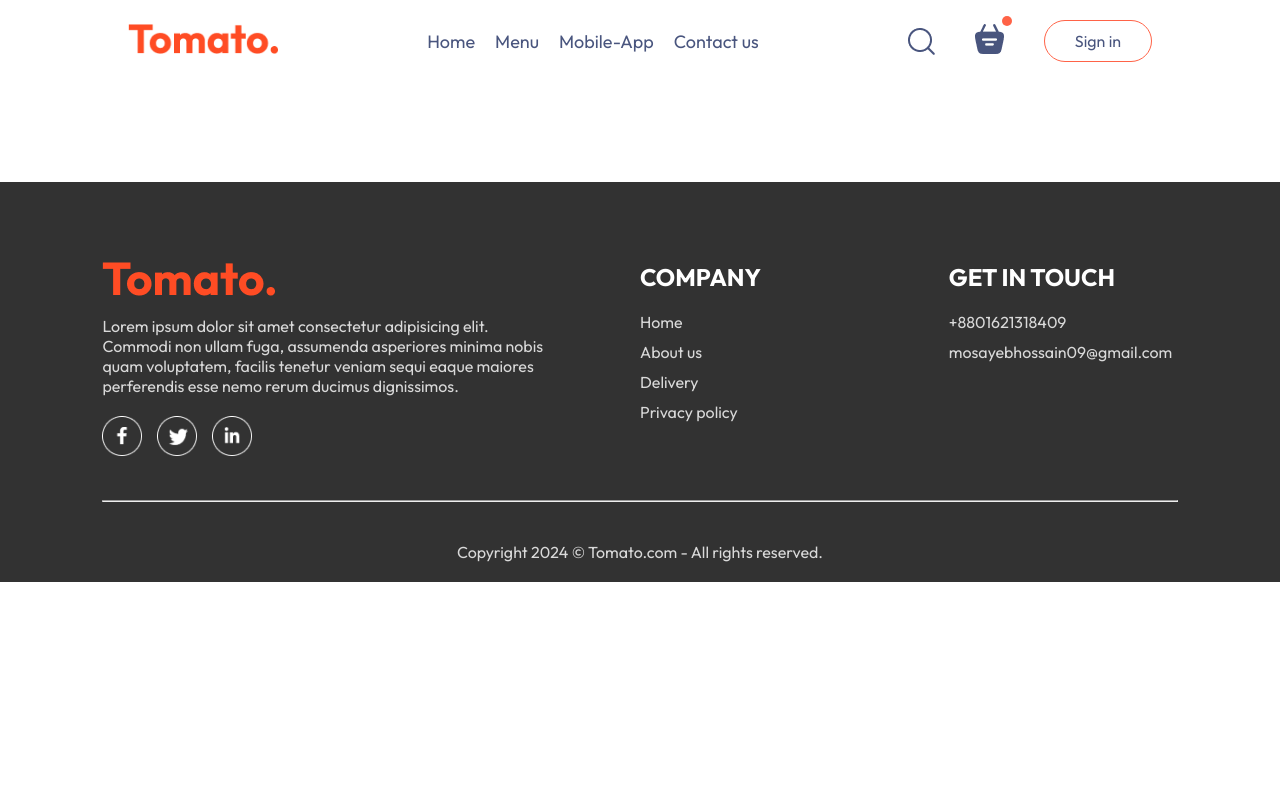
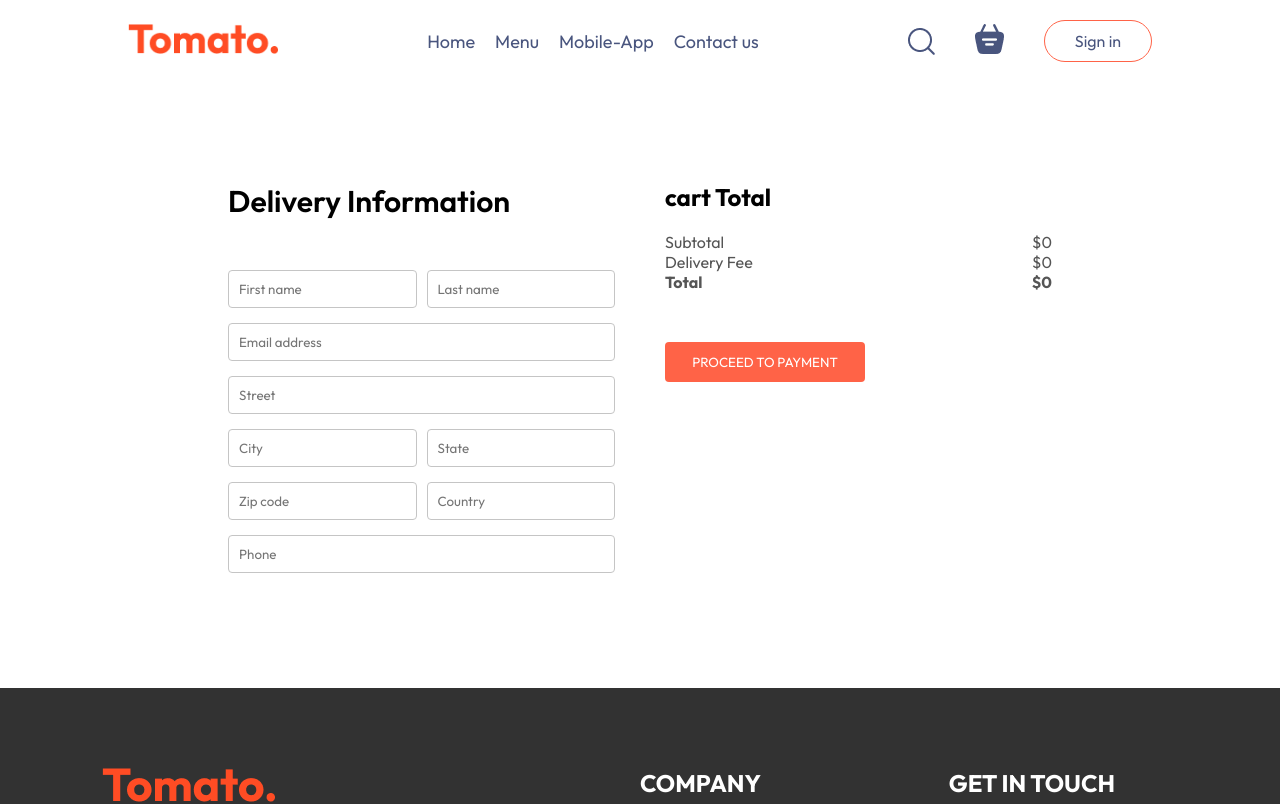
Before and after one commit to Mosayeb09/FOOD_CAN_GO, a React (Vite) app in the folder frontend/: page /placeOrder in a window 1280 px wide. Shown: the top 804 px of the page. Built offline with nearby package versions, Linux system fonts and the light colour scheme.

Commit message:
compleating forntend design

```diff
--- a/frontend/src/Component/Navbar/Navbar.jsx
+++ b/frontend/src/Component/Navbar/Navbar.jsx
@@ -1,10 +1,12 @@
 import './Navbar.css'
 import { assets } from './../../assets/assets';
-import { useState } from 'react';
+import { useContext, useState } from 'react';
 import { Link } from 'react-router-dom';
+import { StoreContext } from './../../Context/StoreContext';
 
 const Navbar = ({setshowForm}) => {
     const [menu,setMenu] = useState(' ')
+    const {getTotalcartAmount} =useContext(StoreContext);
     return (
         <div className='navbar'>
            <Link to={'/'}> <img src={assets.logo} alt="" className="logo" /></Link>
@@ -19,7 +21,7 @@ const Navbar = ({setshowForm}) => {
                 <img src={assets.search_icon} alt="" />
                 <div className="navbar-search-icon">
                     <Link to={'/cart'}><img src={assets.basket_icon} alt="" /></Link>
-                    <div className="dot">
+                    <div className={getTotalcartAmount()===0?'':'dot'}>
                         {/* <img src= alt="" /> */}
                     </div>
 
--- a/frontend/src/Pages/Cart/Cart.jsx
+++ b/frontend/src/Pages/Cart/Cart.jsx
@@ -2,9 +2,11 @@
 import { useContext } from 'react';
 import './Cart.css'
 import { StoreContext } from '../../Context/StoreContext';
+import { useNavigate } from 'react-router-dom';
 
 const Cart = () => {
     const { cartItems, food_list, removedCartItem, getTotalcartAmount } = useContext(StoreContext);
+    const navigate = useNavigate();
     return (
         <div className='cart'>
             <div className="cart-items">
@@ -46,18 +48,18 @@ const Cart = () => {
                     <div>
                         <div className="cart-total-details">
                             <p>Subtotal</p>
-                            <p>{getTotalcartAmount()}</p>
+                            <p>${getTotalcartAmount()}</p>
                         </div>
                         <div className="cart-total-details">
                             <p>Delivery Fee</p>
-                            <p>{2}</p>
+                            <p>${getTotalcartAmount()===0?0:2}</p>
                         </div>
                         <div className="cart-total-details">
                             <b>Total</b>
-                            <b>{ getTotalcartAmount()+2}</b>
+                            <b>${ getTotalcartAmount()===0?0:getTotalcartAmount()+2}</b>
                         </div>
                     </div>
-                    <button> PROCEED TO CHECKOUT</button>
+                    <button onClick={()=>navigate('/placeOrder')}> PROCEED TO CHECKOUT</button>
 
                 </div>
                 <div className="cart-promocode">
--- a/frontend/src/Pages/PlaceOrder/PlaceOrder.css
+++ b/frontend/src/Pages/PlaceOrder/PlaceOrder.css
@@ -0,0 +1,37 @@
+.place-order{
+    display: flex;
+    align-items: start;
+    justify-content: space-between;
+    gap: 50px;
+    margin: 100px;
+}
+.place-order-left{
+    width: 100%;
+    max-width: max(30%,500px);
+}
+.place-order-left .title{
+    font-size: 30px;
+    font-weight: 600;
+    margin-bottom: 50px;
+}
+.place-order-left input{
+    margin-bottom: 15px;
+    width: 100%;
+    padding: 10px;
+    border: 1px solid #c5c5c5;
+    border-radius:4px ;
+    outline-color: tomato;
+}
+.place-order-left .multi-fields{
+    display: flex;
+    gap: 10px;
+
+}
+.place-order-right{
+    width: 100%;
+    max-width: max(40%,500px);
+
+}
+.place-order .cart-total button{
+    margin-top: 30px;
+}
--- a/frontend/src/Pages/PlaceOrder/PlaceOrder.jsx
+++ b/frontend/src/Pages/PlaceOrder/PlaceOrder.jsx
@@ -1,10 +1,52 @@
 
+import { useContext } from 'react';
 import './PlaceOrder.css'
+import { StoreContext } from '../../Context/StoreContext';
 const PlaceOrder = () => {
+    const {getTotalcartAmount} =useContext(StoreContext);
     return (
-        <div>
+        <form className='place-order'>
+            <div className="place-order-left">
+                <p className='title'>Delivery Information</p>
+                <div className="multi-fields">
+                    <input type="text" placeholder='First name' />
+                    <input type="text" placeholder='Last name' />
+                </div>
+                <input type="text" placeholder='Email address' />
+                <input type="text" placeholder='Street' />
+                <div className="multi-fields">
+                    <input type="text" placeholder='City' />
+                    <input type="text" placeholder='State' />
+                </div>
+                <div className="multi-fields">
+                    <input type="text" placeholder='Zip code' />
+                    <input type="text" placeholder='Country' />
+                </div>
+                <input type="text" placeholder='Phone' />
+            </div>
+            <div className="place-order-right">
+                <div className="cart-total">
+                    <h2>cart Total</h2>
+                    <div>
+                    <div className="cart-total-details">
+                            <p>Subtotal</p>
+                            <p>${getTotalcartAmount()}</p>
+                        </div>
+                        <div className="cart-total-details">
+                            <p>Delivery Fee</p>
+                            <p>${getTotalcartAmount()===0?0:2}</p>
+                        </div>
+                        <div className="cart-total-details">
+                            <b>Total</b>
+                            <b>${ getTotalcartAmount()===0?0:getTotalcartAmount()+2}</b>
+                        </div>
+                    </div>
+                    <button> PROCEED TO PAYMENT</button>
 
-        </div>
+                </div>
+            </div>
+
+        </form>
     );
 };
 
```
